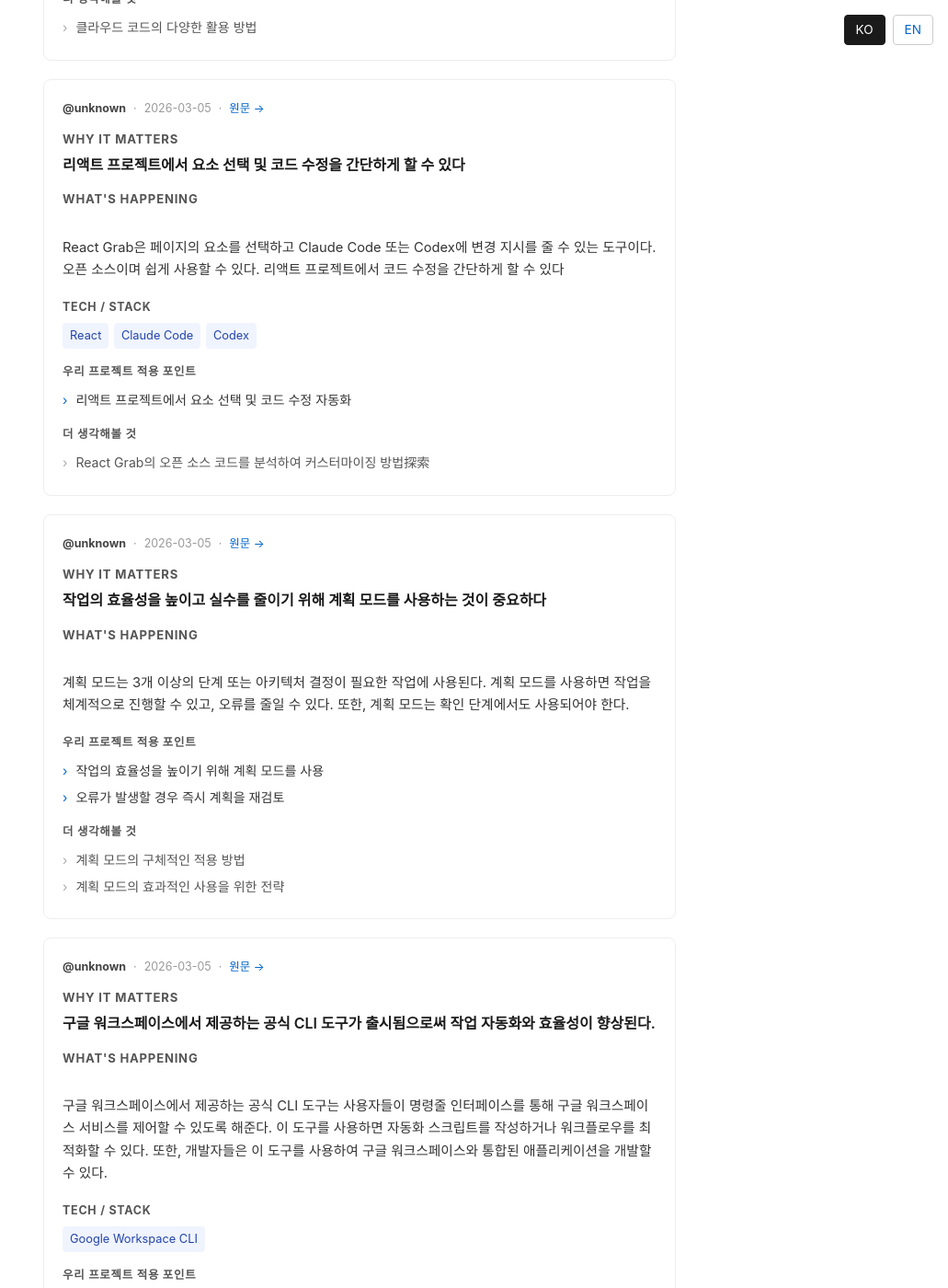
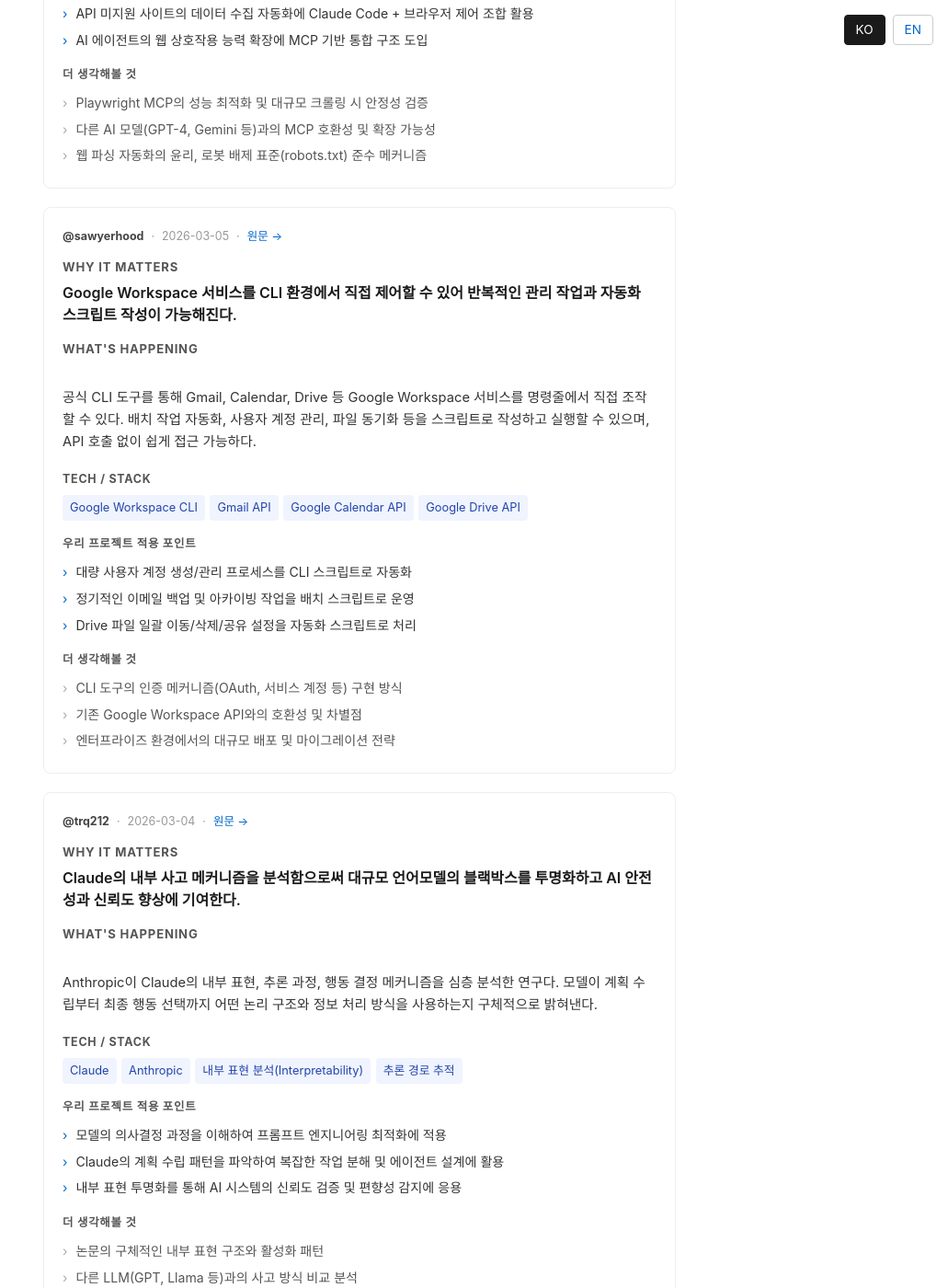
Before and after one commit to paulseongminpark/tech-review, a Jekyll site: the page built from ko/twitter.html, in a window 1280 px wide and 1400 px high, scrolled down 5423 px. Shown: the whole window at 92% size, without its empty margins (249-1280 px from the left). Built offline with Jekyll 4.4.1, drawn with Linux system fonts in a browser that asks for light colours; some of the changed text lies outside the part shown.

Commit message:
[tech-review] Twitter 북마크 개선 — Claude Haiku 전환, Feed 제거, 재요약 4개, 중복 삭제 2개

```diff
--- a/_data/bookmarks.json
+++ b/_data/bookmarks.json
@@ -61,7 +61,7 @@
     "id": "bm-003",
     "author": "aidenbai",
     "date": "2026-03-08",
-    "url": "",
+    "url": "https://x.com/aidenybai/status/2029603067927351506",
     "smart_brevity": {
       "why": "React 컴포넌트를 클릭 한 번으로 선택해 Claude Code/Codex에 직접 전달. UI 수정 워크플로우를 극적으로 단축한다.",
       "what": "npx react-grab@latest 설치 후 페이지 위 요소 선택 → 자연어로 변경 지시. 컴포넌트 트리와 선택된 요소의 컨텍스트를 에이전트에게 자동 주입. 완전 오픈소스."
@@ -84,7 +84,7 @@
     "id": "bm-004",
     "author": "jackculpan",
     "date": "2026-03-08",
-    "url": "",
+    "url": "https://x.com/JackCulpan/status/2029478582352003150",
     "smart_brevity": {
       "why": "에이전트를 제대로 쓰는 7가지 원칙. Plan → Verify → Learn 루프가 실수율을 극적으로 낮춘다.",
       "what": "비자명한 모든 작업은 플랜 모드로 시작. 수정 받을 때마다 tasks/lessons.md 즉시 업데이트. 완료 선언 전 반드시 작동 증명. 서브에이전트로 메인 컨텍스트 보호. 단순 수정엔 과도한 우아함 추구 금지."
@@ -214,120 +214,107 @@
   },
   {
     "id": "bm-009",
-    "author": "unknown",
+    "author": "svpino",
     "date": "2026-03-06",
     "url": "https://x.com/svpino/status/2029952780694352026",
     "smart_brevity": {
-      "why": "클라우드 코드를 통해 웹사이트 파싱 능력 부여",
-      "what": "클라우드 코드에 웹사이트 파싱 능력 부여 방법 소개\n영상 녹화 및 공유\n많은 사람들이 좋아하고 메시지 보내고 있음"
+      "why": "Claude Code에서 Playwright MCP를 연동하면 브라우저 직접 제어를 통해 모든 웹사이트 파싱이 가능해져 AI 웹 크롤링의 한계를 돌파한다.",
+      "what": "Claude Code와 Playwright MCP(Model Context Protocol)를 통합하면 AI 모델이 브라우저 자동화 기능을 직접 실행할 수 있게 된다. 이를 통해 동적 렌더링 콘텐츠, 자바스크립트 기반 페이지 등 전통 파싱이 불가능한 모든 웹사이트에 접근 가능해진다. 비디오 시연으로 실제 작동 능력을 증명하며 큰 관심을 받았다."
     },
     "tech_stack": [
-      "Claude Code"
+      "Claude Code",
+      "Playwright MCP",
+      "Playwright",
+      "Model Context Protocol"
     ],
     "apply_points": [
-      "웹사이트 파싱 자동화"
+      "동적 콘텐츠 렌더링이 필요한 웹 크롤링 프로젝트에 Playwright MCP 연동 패턴 적용",
+      "API 미지원 사이트의 데이터 수집 자동화에 Claude Code + 브라우저 제어 조합 활용",
+      "AI 에이전트의 웹 상호작용 능력 확장에 MCP 기반 통합 구조 도입"
     ],
     "explore_points": [
-      "클라우드 코드의 다양한 활용 방법"
+      "Playwright MCP의 성능 최적화 및 대규모 크롤링 시 안정성 검증",
+      "다른 AI 모델(GPT-4, Gemini 등)과의 MCP 호환성 및 확장 가능성",
+      "웹 파싱 자동화의 윤리, 로봇 배제 표준(robots.txt) 준수 메커니즘"
     ]
   },
   {
     "id": "bm-010",
-    "author": "unknown",
+    "author": "sawyerhood",
     "date": "2026-03-05",
-    "url": "https://x.com/aidenybai/status/2029603067927351506",
+    "url": "https://x.com/sawyerhood/status/2029348435137315041",
     "smart_brevity": {
-      "why": "리액트 프로젝트에서 요소 선택 및 코드 수정을 간단하게 할 수 있다",
-      "what": "React Grab은 페이지의 요소를 선택하고 Claude Code 또는 Codex에 변경 지시를 줄 수 있는 도구이다. 오픈 소스이며 쉽게 사용할 수 있다. 리액트 프로젝트에서 코드 수정을 간단하게 할 수 있다"
+      "why": "Google Workspace 서비스를 CLI 환경에서 직접 제어할 수 있어 반복적인 관리 작업과 자동화 스크립트 작성이 가능해진다.",
+      "what": "공식 CLI 도구를 통해 Gmail, Calendar, Drive 등 Google Workspace 서비스를 명령줄에서 직접 조작할 수 있다. 배치 작업 자동화, 사용자 계정 관리, 파일 동기화 등을 스크립트로 작성하고 실행할 수 있으며, API 호출 없이 쉽게 접근 가능하다."
     },
     "tech_stack": [
-      "React",
-      "Claude Code",
-      "Codex"
+      "Google Workspace CLI",
+      "Gmail API",
+      "Google Calendar API",
+      "Google Drive API"
     ],
     "apply_points": [
-      "리액트 프로젝트에서 요소 선택 및 코드 수정 자동화"
+      "대량 사용자 계정 생성/관리 프로세스를 CLI 스크립트로 자동화",
+      "정기적인 이메일 백업 및 아카이빙 작업을 배치 스크립트로 운영",
+      "Drive 파일 일괄 이동/삭제/공유 설정을 자동화 스크립트로 처리"
     ],
     "explore_points": [
-      "React Grab의 오픈 소스 코드를 분석하여 커스터마이징 방법探索"
+      "CLI 도구의 인증 메커니즘(OAuth, 서비스 계정 등) 구현 방식",
+      "기존 Google Workspace API와의 호환성 및 차별점",
+      "엔터프라이즈 환경에서의 대규모 배포 및 마이그레이션 전략"
     ]
   },
   {
     "id": "bm-011",
-    "author": "unknown",
-    "date": "2026-03-05",
-    "url": "https://x.com/JackCulpan/status/2029478582352003150",
+    "author": "trq212",
+    "date": "2026-03-04",
+    "url": "https://x.com/trq212/status/2029285398858612916",
     "smart_brevity": {
-      "why": "작업의 효율성을 높이고 실수를 줄이기 위해 계획 모드를 사용하는 것이 중요하다",
-      "what": "계획 모드는 3개 이상의 단계 또는 아키텍처 결정이 필요한 작업에 사용된다. 계획 모드를 사용하면 작업을 체계적으로 진행할 수 있고, 오류를 줄일 수 있다. 또한, 계획 모드는 확인 단계에서도 사용되어야 한다."
+      "why": "Claude의 내부 사고 메커니즘을 분석함으로써 대규모 언어모델의 블랙박스를 투명화하고 AI 안전성과 신뢰도 향상에 기여한다.",
+      "what": "Anthropic이 Claude의 내부 표현, 추론 과정, 행동 결정 메커니즘을 심층 분석한 연구다. 모델이 계획 수립부터 최종 행동 선택까지 어떤 논리 구조와 정보 처리 방식을 사용하는지 구체적으로 밝혀낸다."
     },
-    "tech_stack": [],
+    "tech_stack": [
+      "Claude",
+      "Anthropic",
+      "내부 표현 분석(Interpretability)",
+      "추론 경로 추적"
+    ],
     "apply_points": [
-      "작업의 효율성을 높이기 위해 계획 모드를 사용",
-      "오류가 발생할 경우 즉시 계획을 재검토"
+      "모델의 의사결정 과정을 이해하여 프롬프트 엔지니어링 최적화에 적용",
+      "Claude의 계획 수립 패턴을 파악하여 복잡한 작업 분해 및 에이전트 설계에 활용",
+      "내부 표현 투명화를 통해 AI 시스템의 신뢰도 검증 및 편향성 감지에 응용"
     ],
     "explore_points": [
-      "계획 모드의 구체적인 적용 방법",
-      "계획 모드의 효과적인 사용을 위한 전략"
+      "논문의 구체적인 내부 표현 구조와 활성화 패턴",
+      "다른 LLM(GPT, Llama 등)과의 사고 방식 비교 분석",
+      "내부 메커니즘 이해가 alignment와 safety 개선에 미치는 영향",
+      "해석 가능성(Interpretability) 기술의 실무 적용 사례"
     ]
   },
   {
     "id": "bm-012",
-    "author": "unknown",
-    "date": "2026-03-05",
-    "url": "https://x.com/sawyerhood/status/2029348435137315041",
-    "smart_brevity": {
-      "why": "구글 워크스페이스에서 제공하는 공식 CLI 도구가 출시됨으로써 작업 자동화와 효율성이 향상된다.",
-      "what": "구글 워크스페이스에서 제공하는 공식 CLI 도구는 사용자들이 명령줄 인터페이스를 통해 구글 워크스페이스 서비스를 제어할 수 있도록 해준다. 이 도구를 사용하면 자동화 스크립트를 작성하거나 워크플로우를 최적화할 수 있다. 또한, 개발자들은 이 도구를 사용하여 구글 워크스페이스와 통합된 애플리케이션을 개발할 수 있다."
-    },
-    "tech_stack": [
-      "Google Workspace CLI"
-    ],
-    "apply_points": [
-      "작업 자동화",
-      "워크플로우 최적화",
-      "애플리케이션 개발"
-    ],
-    "explore_points": [
-      "구글 워크스페이스 API 연동",
-      "CLI 도구를 활용한 자동화 스크립트 작성"
-    ]
-  },
-  {
-    "id": "bm-013",
-    "author": "unknown",
-    "date": "2026-03-04",
-    "url": "https://x.com/trq212/status/2029285398858612916",
-    "smart_brevity": {
-      "why": "클로드의 사고 과정을 이해하는 데 도움이 된다",
-      "what": "클로드의 생각을 이해하기 위한 창으로서의 논문, 클로드의 사고 과정을 분석, 클로드의 생각을 이해하는 데 도움이 되는 논문"
-    },
-    "tech_stack": [],
-    "apply_points": [],
-    "explore_points": [
-      "클로드의 사고 과정을 더深く 분석"
-    ]
-  },
-  {
-    "id": "bm-014",
-    "author": "unknown",
+    "author": "MillieMarconnni",
     "date": "2026-03-02",
     "url": "https://x.com/MillieMarconnni/status/2028436636841996451",
     "smart_brevity": {
-      "why": "깃허브 저장소를 인터랙티브 지식 그래프로 변환",
-      "what": "GitNexus라는 툴이 개발되어 공개되었습니다. 이 툴은 코드베이스를 시각화하여 AI 에이전트와 대화할 수 있습니다. 서버나 설정이 필요 없습니다."
+      "why": "GitHub 저장소를 대화형 지식 그래프로 변환하여 코드베이스 이해도를 획기적으로 높일 수 있게 되었다.",
+      "what": "GitNexus는 GitHub 리포지토리를 시각적 그래프 구조로 변환하고 AI 에이전트와 대화형으로 상호작용할 수 있게 해준다. 서버나 복잡한 설정 없이 즉시 사용 가능하며, 코드베이스의 구조와 관계를 X-ray처럼 투명하게 파악할 수 있다."
     },
     "tech_stack": [
-      "GitHub",
-      "AI"
+      "GitHub API",
+      "AI Agent",
+      "Knowledge Graph",
+      "Interactive Visualization"
     ],
     "apply_points": [
-      "코드베이스 시각화",
-      "인터랙티브 지식 그래프 생성"
+      "신규 팀원 온보딩 시 코드베이스 학습곡선 단축에 활용",
+      "대규모 레거시 프로젝트의 의존성 맵핑 및 리팩토링 계획 수립",
+      "AI 기반 코드 리뷰 및 아키텍처 분석 자동화"
     ],
     "explore_points": [
-      "GitNexus의 확장 가능성",
-      "AI 에이전트의 활용 가능성"
+      "다양한 프로그래밍 언어별 지식 그래프 정확도 검증",
+      "팀 협업 시 공유 및 주석 기능의 확장 가능성",
+      "엔터프라이즈급 보안 및 프라이빗 저장소 지원"
     ]
   }
 ]
--- a/ko/twitter.html
+++ b/ko/twitter.html
@@ -20,19 +20,6 @@
 
   <div id="bookmark-list"></div>
 </div>
-
-<!-- ============================
-     DIVIDER
-     ============================ -->
-<div style="margin:2.5rem 0; border-top:1px solid #eee;"></div>
-
-<!-- ============================
-     RAW FEED SECTION
-     ============================ -->
-<h2 style="font-size:1rem; font-weight:600; color:#999; margin-bottom:1rem; text-transform:uppercase; letter-spacing:0.08em;">
-  Feed
-</h2>
-<div id="feed"></div>
 
 <script>
 /* ── BOOKMARKS ── */
@@ -108,38 +95,5 @@
   `).join('');
 }
 
-/* ── RAW FEED ── */
-const ALL_ITEMS = [];
-{% for item in site.data.sources %}
-  {% assign key = item[0] %}
-  {% if key contains 'twitter' %}
-    {% for entry in item[1] %}
-ALL_ITEMS.push({
-  author: {{ entry.author | jsonify }},
-  text: {{ entry.text | jsonify }},
-  url: {{ entry.url | jsonify }},
-  timestamp: {{ entry.timestamp | jsonify }},
-  is_thread: {{ entry.is_thread | jsonify }},
-  has_external_link: {{ entry.has_external_link | jsonify }}
-});
-    {% endfor %}
-  {% endif %}
-{% endfor %}
-
-ALL_ITEMS.sort((a, b) => (b.timestamp || '').localeCompare(a.timestamp || ''));
-
-document.getElementById('feed').innerHTML = ALL_ITEMS.length === 0
-  ? '<p style="color:#bbb; font-size:0.9rem;">아직 수집된 트윗이 없습니다.</p>'
-  : ALL_ITEMS.map(item => `
-    <div style="padding:1rem 0; border-bottom:1px solid #eee;">
-      <div style="font-size:0.78rem; color:#999; margin-bottom:0.4rem;">
-        <strong>@${item.author}</strong> · ${item.timestamp ? item.timestamp.slice(0,10) : ''}
-        ${item.is_thread ? ' · <span style="color:#0066cc;">스레드</span>' : ''}
-      </div>
-      <p style="font-size:0.9rem; line-height:1.6; white-space:pre-wrap; color:#333;">${item.text}</p>
-      ${item.url ? `<a href="${item.url}" target="_blank" rel="noopener" style="font-size:0.78rem; color:#0066cc; display:inline-block; margin-top:0.4rem;">→ 원문 보기</a>` : ''}
-    </div>
-  `).join('');
-
 renderBookmarks();
 </script>
```
Also changed, not shown: en/twitter.html (+0 -46 lines), scripts/add-bookmark.py (+20 -20 lines).
